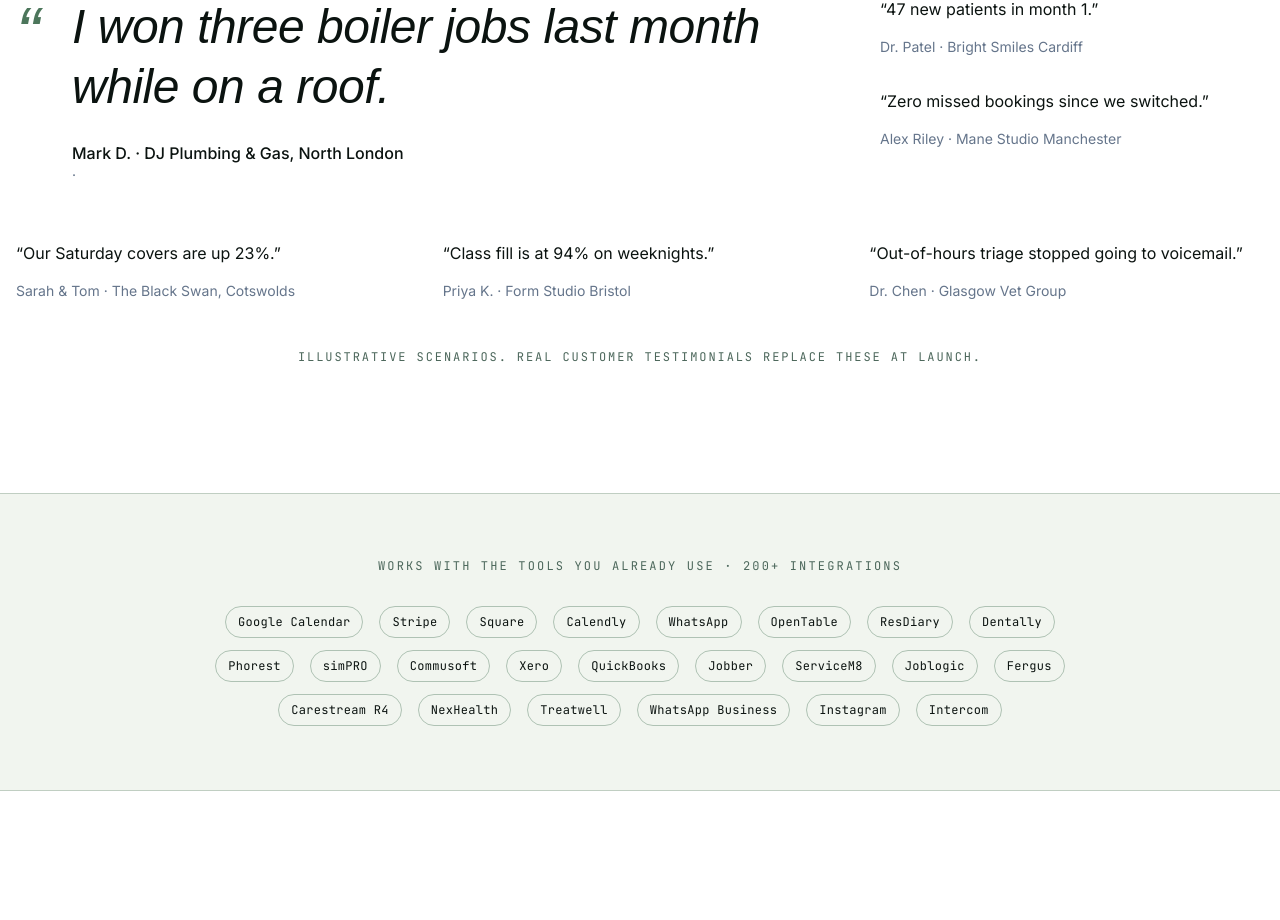
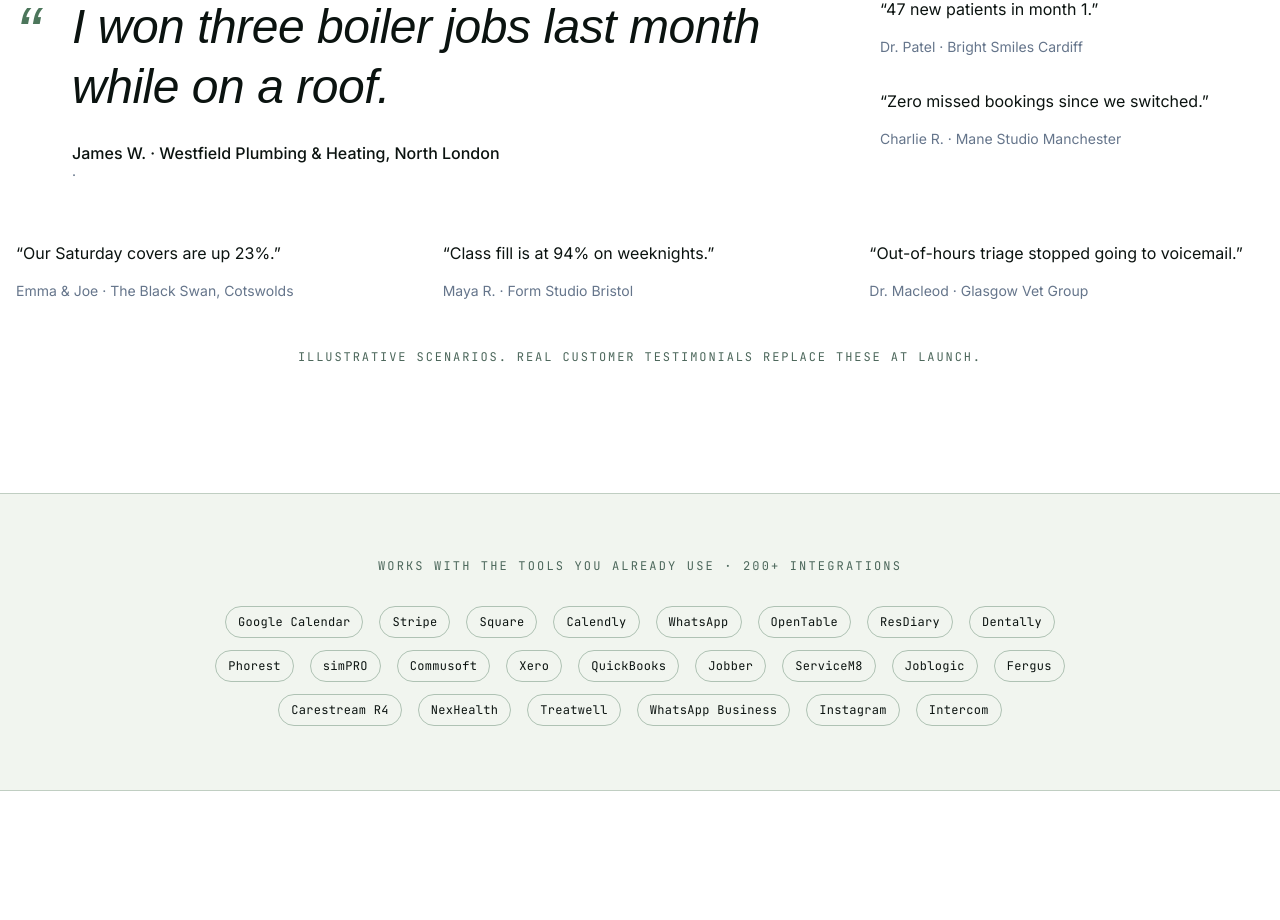
Before and after one commit to nfilippov733/anna-reception, a Next.js app: page / in a window 1280 px wide. Shown: the part 7240-8160 px from the top of the page. Built offline with nearby package versions, Linux system fonts and the light colour scheme; a web font is replaced by a local one.

Commit message:
fix(content): rename 4 testimonials to break persona-name collisions (was uncanny when a real Mark/Priya/Sarah reads the page)

```diff
--- a/src/content/testimonials.ts
+++ b/src/content/testimonials.ts
@@ -10,7 +10,7 @@ export const TESTIMONIALS: Testimonial[] = [
   {
     vertical: "construction",
     quote: "I won three boiler jobs last month while on a roof.",
-    attribution: "Mark D. · DJ Plumbing & Gas, North London",
+    attribution: "James W. · Westfield Plumbing & Heating, North London",
     hero: true,
   },
   {
@@ -21,21 +21,21 @@ export const TESTIMONIALS: Testimonial[] = [
   {
     vertical: "beauty",
     quote: "Zero missed bookings since we switched.",
-    attribution: "Alex Riley · Mane Studio Manchester",
+    attribution: "Charlie R. · Mane Studio Manchester",
   },
   {
     vertical: "pubs",
     quote: "Our Saturday covers are up 23%.",
-    attribution: "Sarah & Tom · The Black Swan, Cotswolds",
+    attribution: "Emma & Joe · The Black Swan, Cotswolds",
   },
   {
     vertical: "fitness",
     quote: "Class fill is at 94% on weeknights.",
-    attribution: "Priya K. · Form Studio Bristol",
+    attribution: "Maya R. · Form Studio Bristol",
   },
   {
     vertical: "vet",
     quote: "Out-of-hours triage stopped going to voicemail.",
-    attribution: "Dr. Chen · Glasgow Vet Group",
+    attribution: "Dr. Macleod · Glasgow Vet Group",
   },
 ];
--- a/src/content/verticals.ts
+++ b/src/content/verticals.ts
@@ -77,7 +77,7 @@ export const VERTICALS: Record<VerticalKey, VerticalContent> = {
     },
     customerStory: {
       quote: "Zero missed bookings since we switched.",
-      attribution: "Alex Riley · Mane Studio Manchester",
+      attribution: "Charlie R. · Mane Studio Manchester",
     },
     demoH1: "See ANNA book a Saturday balayage.",
     auditH1: "How much your salon is leaking — in pounds.",
@@ -126,7 +126,7 @@ export const VERTICALS: Record<VerticalKey, VerticalContent> = {
     },
     customerStory: {
       quote: "Our Saturday covers are up 23%.",
-      attribution: "Sarah & Tom · The Black Swan, Cotswolds",
+      attribution: "Emma & Joe · The Black Swan, Cotswolds",
     },
     demoH1: "See ANNA take a Friday booking.",
     auditH1: "How much your pub is leaking — in pounds.",
@@ -177,7 +177,7 @@ export const VERTICALS: Record<VerticalKey, VerticalContent> = {
     },
     customerStory: {
       quote: "I won three boiler jobs last month while on a roof.",
-      attribution: "Mark D. · DJ Plumbing & Gas, North London",
+      attribution: "James W. · Westfield Plumbing & Heating, North London",
     },
     demoH1: "See ANNA win an emergency callout.",
     auditH1: "How much your trade business is leaking — in pounds.",
@@ -226,7 +226,7 @@ export const VERTICALS: Record<VerticalKey, VerticalContent> = {
     },
     customerStory: {
       quote: "Class fill is at 94% on weeknights.",
-      attribution: "Priya K. · Form Studio Bristol",
+      attribution: "Maya R. · Form Studio Bristol",
     },
     demoH1: "See ANNA fill a class trial.",
     auditH1: "How much your studio is leaking — in pounds.",
@@ -276,7 +276,7 @@ export const VERTICALS: Record<VerticalKey, VerticalContent> = {
     },
     customerStory: {
       quote: "Out-of-hours triage stopped going to voicemail.",
-      attribution: "Dr. Chen · Glasgow Vet Group",
+      attribution: "Dr. Macleod · Glasgow Vet Group",
     },
     demoH1: "See ANNA triage an out-of-hours call.",
     auditH1: "How much your practice is leaking — in pounds.",
```
